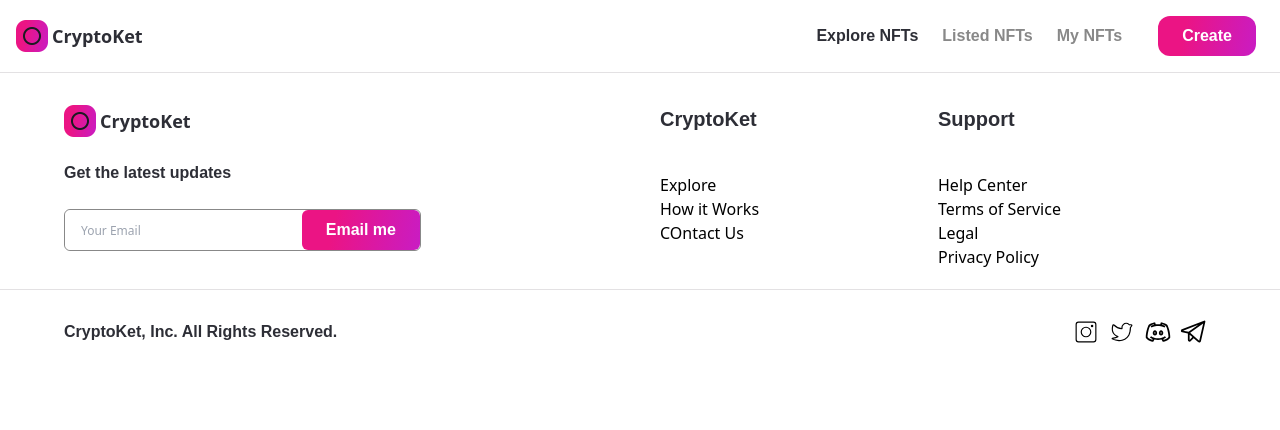
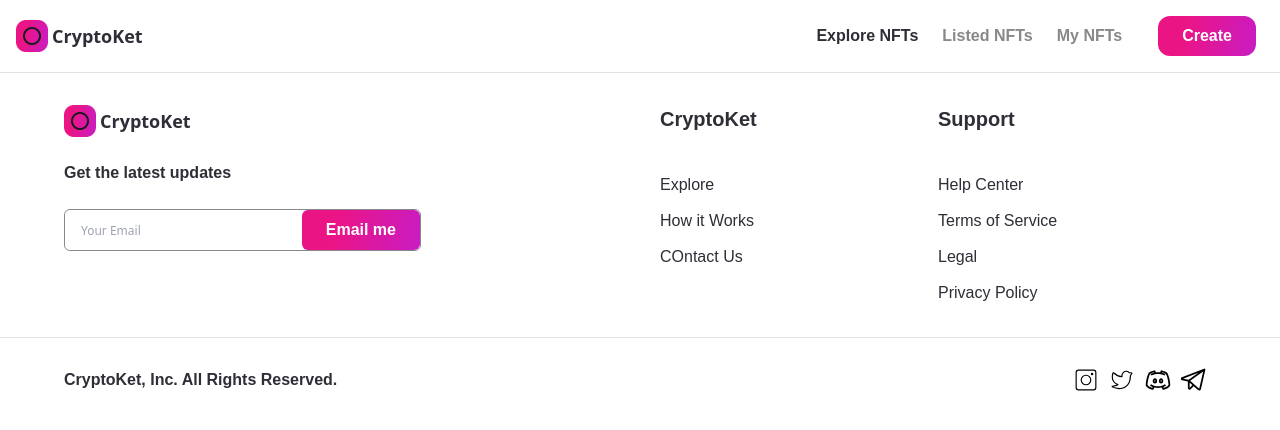
Before and after one commit to vitch07/Crypto-Hat, a Next.js app: page / in a window 1280 px wide. Shown: the top 430 px of the page. Built offline with nearby package versions, Linux system fonts and the light colour scheme.

Commit message:
finished footer

```diff
--- a/component/Footer.jsx
+++ b/component/Footer.jsx
@@ -13,7 +13,12 @@ const FooterLinks = ({ heading, items }) => {
         {heading}
       </h3>
       {items.map((item, index) => (
-        <p key={index}>{item}</p>
+        <p
+          key={index}
+          className="font-poppins text-nft-black-1 font-normal text-base cursor-pointer hover:text-nft-black-1 my-3"
+        >
+          {item}
+        </p>
       ))}
     </div>
   );
```
